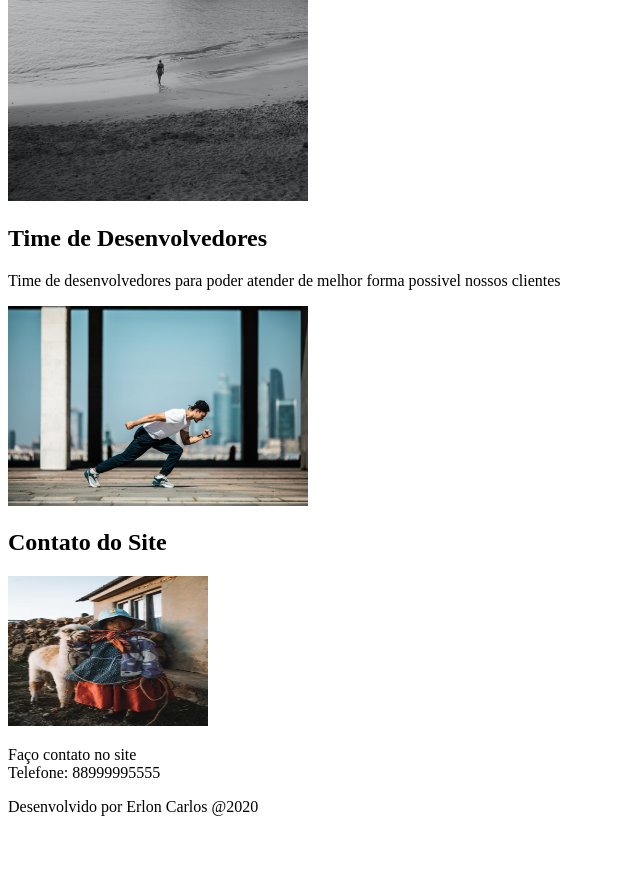
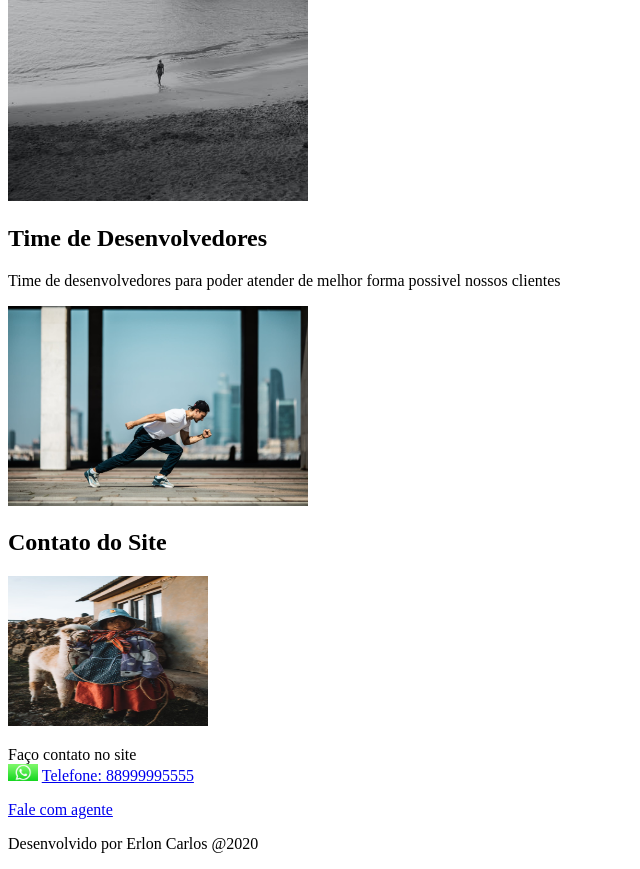
Before and after one commit to erlonlon/aula_html5_css3, a plain HTML site: page index.html in a window 1280 px wide. Shown: the part 1134-2003 px from the top of the page, without its empty margins (0-640 px from the left). Before the commit the page ends 1966 px from the top, so only its background shows below. Drawn offline with Linux system fonts and the light colour scheme.

Commit message:
Novas imagens e links de referencias

```diff
--- a/index.html
+++ b/index.html
@@ -72,11 +72,14 @@
         <h2>Contato do Site</h2>
 
         <div>
-            <img width="200px"  height="150px" src="img/p5.jpeg" />
+            <img width="200px"  height="150px" height="30px" src="img/p5.jpeg" />
         </div>
 
 
-        <p>Faço contato no site<br>Telefone: 88999995555</p>
+        <p>Faço contato no site<br>
+            <img src="img/fone.jpg" width="30px" />
+            <a href="tel:88996524411">Telefone: 88999995555</a></p>
+        <p><a href="mailto:contato@gmail.com">Fale com agente</a></p>
     </section>
     <footer>
         <p>Desenvolvido por Erlon Carlos @2020</p>
```
Also changed, not shown: img/fone.jfif (added), img/fone.jpg (added).
